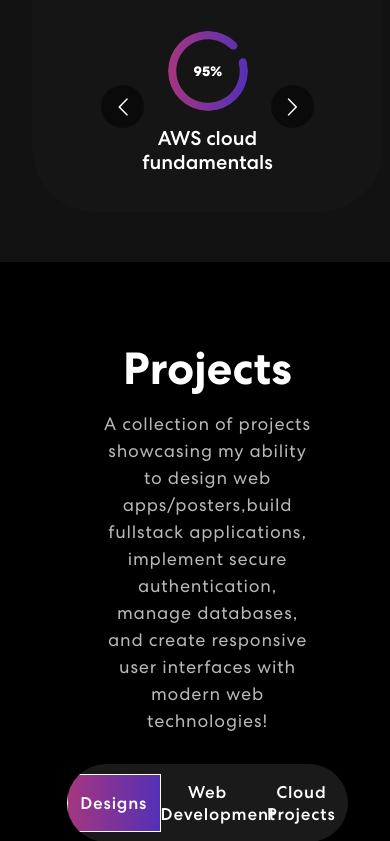
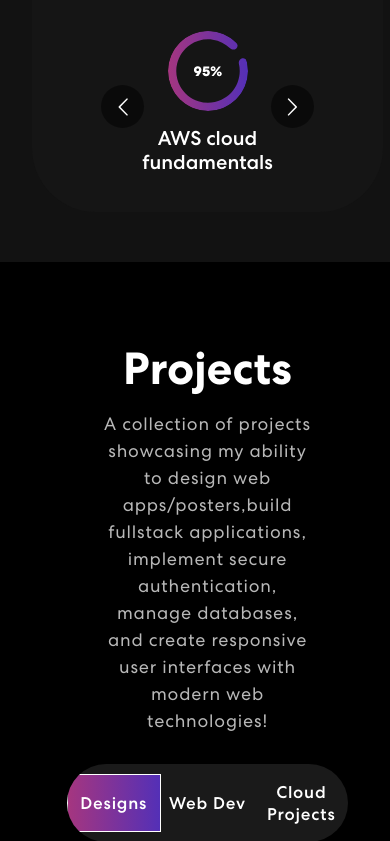
Before and after one commit to mayarrrrrr/Mayar_Portfolio, a React (Vite) app: page / in a window 390 px wide. Shown: the part 1829-2670 px from the top of the page. Built offline with nearby package versions, Linux system fonts and the light colour scheme.

Commit message:
modified projects section

```diff
--- a/src/App.css
+++ b/src/App.css
@@ -586,6 +586,17 @@ nav.navbar .navbar-toggler[aria-expanded="true"] .navbar-toggler-icon:after {
   z-index: -4;
 }
 
+@media (max-width: 540px){
+  .proj-imgbx img{
+    width: 130px;         /* Set a reasonable size for mobile */
+    height: 150px;
+
+  }
+  .nav-name{
+    font-size: 15px;
+  }
+}
+
 /************ Projects Css ************/
 .contact {
   background: linear-gradient(90.21deg, #AA367C -5.91%, #4A2FBD 111.58%);
--- a/src/components/Projects.jsx
+++ b/src/components/Projects.jsx
@@ -56,13 +56,13 @@ export const Projects = () =>{
                     <Tab.Container id="projects-tab" defaultActiveKey="first">
                     <Nav variant="pills" className="nav-pills mb-5 justify-content-center align-items-center" id="pills-tab">
                     <Nav.Item>
-                        <Nav.Link eventKey="first">Designs</Nav.Link>
+                        <Nav.Link eventKey="first" className="nav-name">Designs</Nav.Link>
                     </Nav.Item>
                     <Nav.Item>
-                        <Nav.Link eventKey="second">Web Development </Nav.Link>
+                        <Nav.Link eventKey="second" className="nav-name">Web Dev </Nav.Link>
                     </Nav.Item>
                     <Nav.Item>
-                        <Nav.Link eventKey="third">Cloud Projects</Nav.Link>
+                        <Nav.Link eventKey="third" className="nav-name">Cloud Projects</Nav.Link>
                     </Nav.Item>
 
                     </Nav>
```
